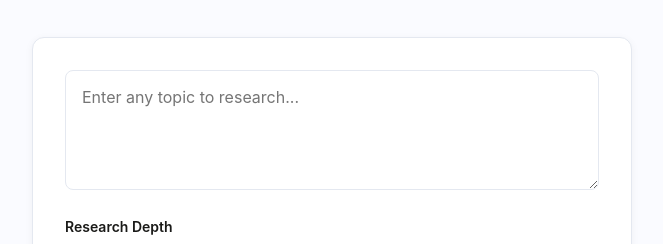
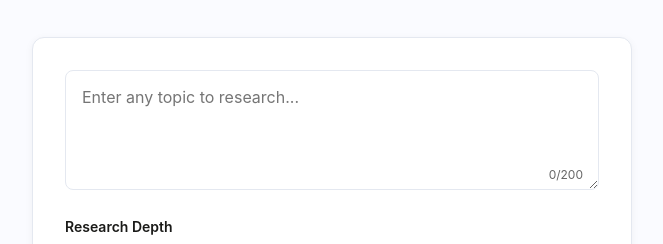
Before and after one commit to fernandojosecc/research-agent-ui, a Next.js app: page / in a window 1280 px wide. Shown: the part 200-444 px from the top of the page, without its empty margins (308-971 px from the left). Built offline with nearby package versions, Linux system fonts and the light colour scheme.

Commit message:
Add character counter to topic input (max 200 chars)

```diff
--- a/components/ResearchForm.js
+++ b/components/ResearchForm.js
@@ -37,6 +37,13 @@ export default function ResearchForm({ onResearch, isLoading }) {
     }
   };
 
+  const handleTopicChange = (e) => {
+    const value = e.target.value;
+    if (value.length <= 200) {
+      setTopic(value);
+    }
+  };
+
   const handleExampleClick = (exampleTopic) => {
     setTopic(exampleTopic);
   };
@@ -53,15 +60,17 @@ export default function ResearchForm({ onResearch, isLoading }) {
     }}>
       <form onSubmit={handleSubmit}>
         <div style={{ marginBottom: '1.5rem' }}>
+          <div style={{ position: 'relative' }}>
           <textarea
             value={topic}
-            onChange={(e) => setTopic(e.target.value)}
+            onChange={handleTopicChange}
             placeholder="Enter any topic to research..."
             disabled={isLoading}
             style={{
               width: '100%',
               minHeight: '120px',
               padding: '1rem',
+              paddingBottom: '2.5rem',
               border: `1px solid var(--border-light)`,
               borderRadius: '8px',
               fontSize: '1rem',
@@ -81,6 +90,18 @@ export default function ResearchForm({ onResearch, isLoading }) {
               e.target.style.borderColor = 'var(--border-light)';
             }}
           />
+          <div style={{
+            position: 'absolute',
+            bottom: '0.75rem',
+            right: '1rem',
+            fontSize: '0.75rem',
+            color: topic.length >= 180 ? 'var(--yellow-primary)' : 'var(--text-muted)',
+            fontWeight: topic.length >= 180 ? '600' : '400',
+            pointerEvents: 'none'
+          }}>
+            {topic.length}/200
+          </div>
+        </div>
         </div>
 
         <div style={{ marginBottom: '1.5rem' }}>
```
